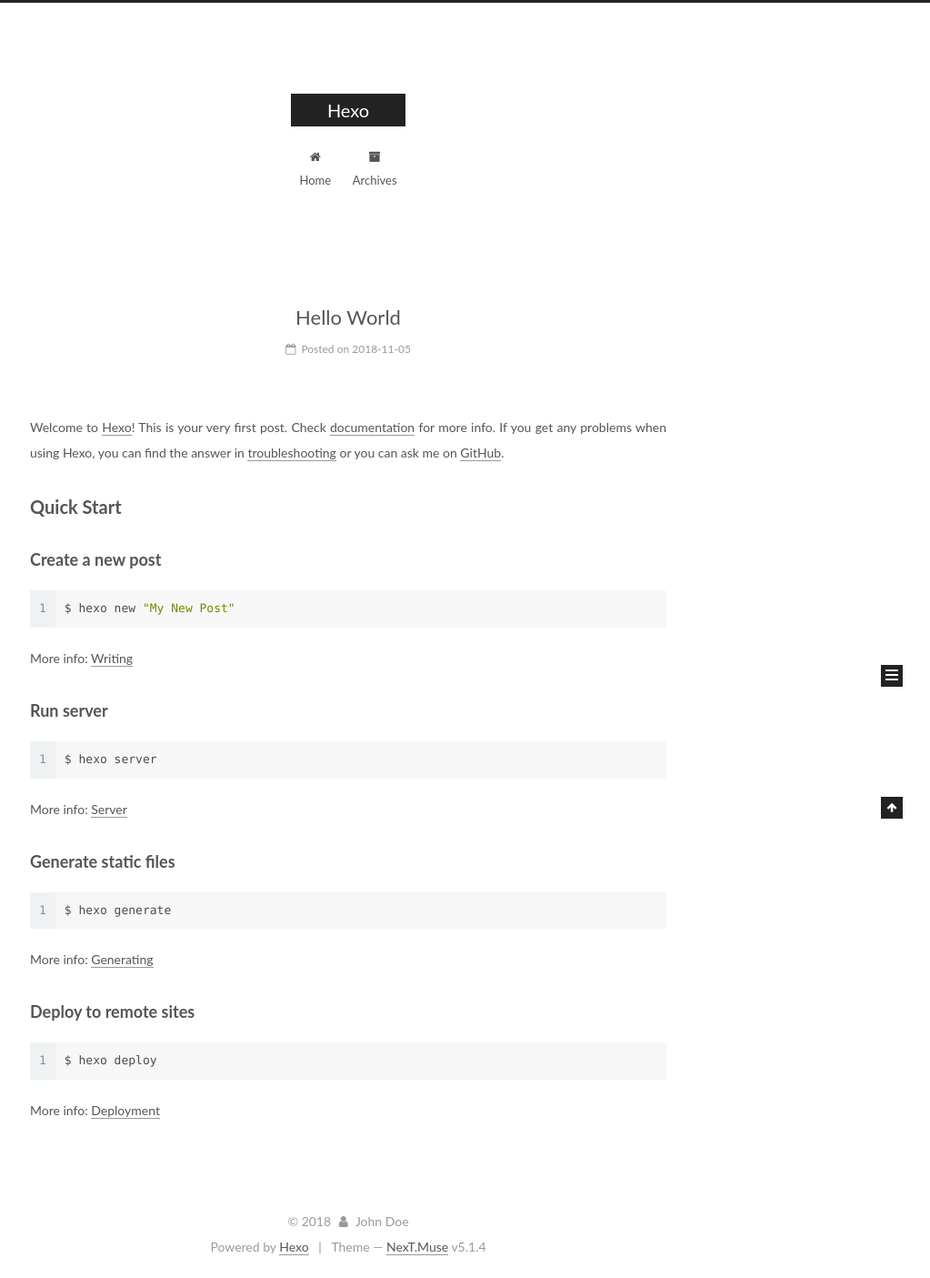
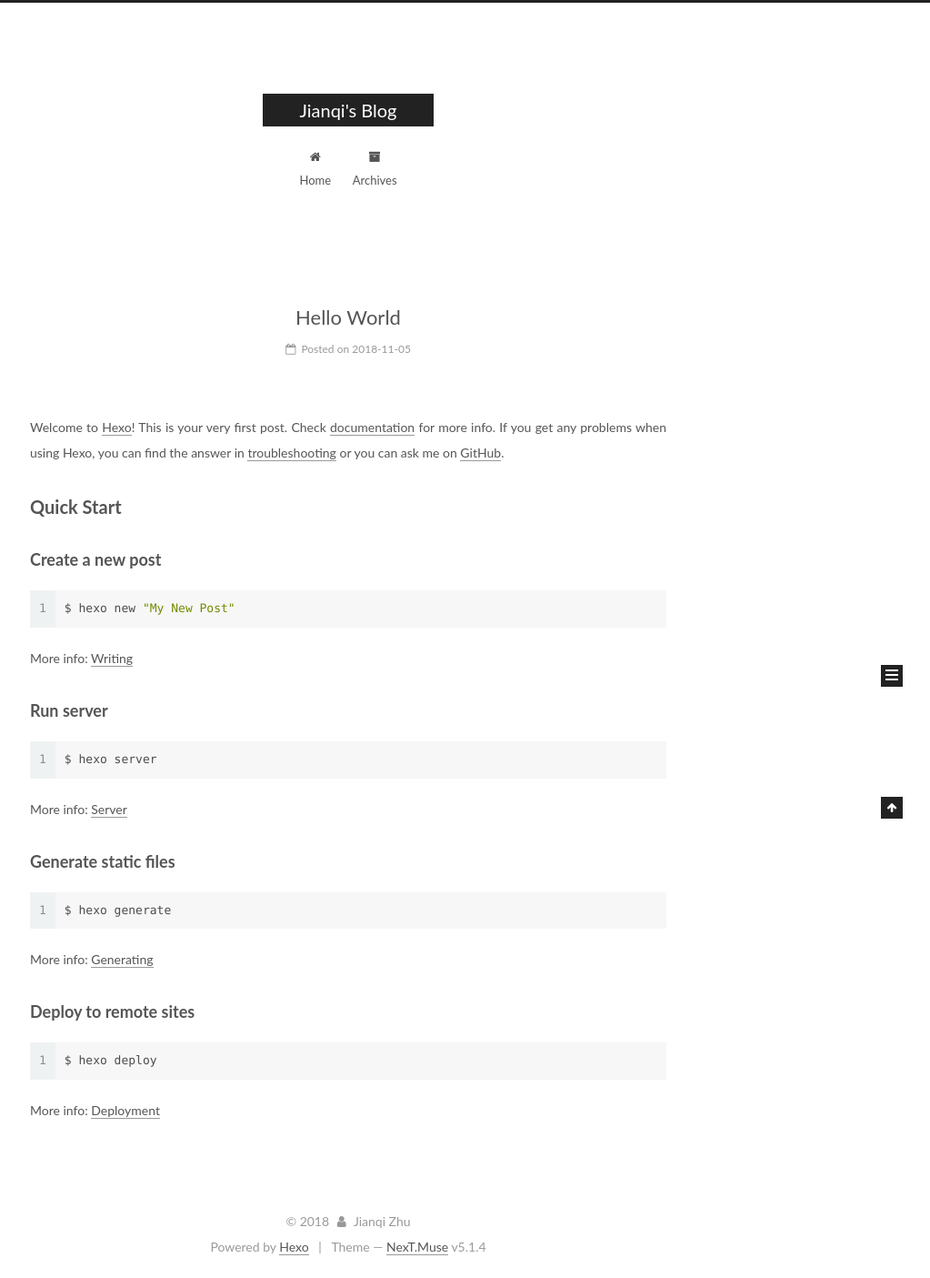
Before and after one commit to Jianqi99/Jianqi99.github.io, a plain HTML site: page index.html in a window 1280 px wide. Shown: the whole page at 91% size, without its empty margins (257-1280 px from the left). Drawn offline with Linux system fonts and the light colour scheme.

Commit message:
Site updated: 2018-11-05 09:52:31

```diff
--- a/index.html
+++ b/index.html
@@ -79,13 +79,16 @@
 
 
 
+<meta name="description" content="����������������">
 <meta property="og:type" content="website">
-<meta property="og:title" content="Hexo">
+<meta property="og:title" content="Jianqi&#39;s Blog">
 <meta property="og:url" content="http://yoursite.com/index.html">
-<meta property="og:site_name" content="Hexo">
+<meta property="og:site_name" content="Jianqi&#39;s Blog">
+<meta property="og:description" content="����������������">
 <meta property="og:locale" content="default">
 <meta name="twitter:card" content="summary">
-<meta name="twitter:title" content="Hexo">
+<meta name="twitter:title" content="Jianqi&#39;s Blog">
+<meta name="twitter:description" content="����������������">
 
 
 
@@ -121,7 +124,7 @@
 
 
 
-  <title>Hexo</title>
+  <title>Jianqi's Blog</title>
 
 
 
@@ -152,7 +155,7 @@
     <div class="custom-logo-site-title">
       <a href="/" class="brand" rel="start">
         <span class="logo-line-before"><i></i></span>
-        <span class="site-title">Hexo</span>
+        <span class="site-title">Jianqi's Blog</span>
         <span class="logo-line-after"><i></i></span>
       </a>
     </div>
@@ -232,13 +235,13 @@
     <link itemprop="mainEntityOfPage" href="http://yoursite.com/2018/11/05/hello-world/">
 
     <span hidden itemprop="author" itemscope="" itemtype="http://schema.org/Person">
-      <meta itemprop="name" content="John Doe">
+      <meta itemprop="name" content="Jianqi Zhu">
       <meta itemprop="description" content="">
       <meta itemprop="image" content="/images/avatar.gif">
     </span>
 
     <span hidden itemprop="publisher" itemscope="" itemtype="http://schema.org/Organization">
-      <meta itemprop="name" content="Hexo">
+      <meta itemprop="name" content="Jianqi's Blog">
     </span>
 
 
@@ -379,8 +382,8 @@
         <div class="site-overview">
           <div class="site-author motion-element" itemprop="author" itemscope="" itemtype="http://schema.org/Person">
 
-              <p class="site-author-name" itemprop="name">John Doe</p>
-              <p class="site-description motion-element" itemprop="description"></p>
+              <p class="site-author-name" itemprop="name">Jianqi Zhu</p>
+              <p class="site-description motion-element" itemprop="description">����������������</p>
           </div>
 
           <nav class="site-state motion-element">
@@ -435,7 +438,7 @@
   <span class="with-love">
     <i class="fa fa-user"></i>
   </span>
-  <span class="author" itemprop="copyrightHolder">John Doe</span>
+  <span class="author" itemprop="copyrightHolder">Jianqi Zhu</span>
 
 
 </div>
```
Also changed, not shown: 2018/11/05/hello-world/index.html (+8 -8 lines), archives/2018/11/index.html (+11 -8 lines), archives/2018/index.html (+11 -8 lines), archives/index.html (+11 -8 lines).
